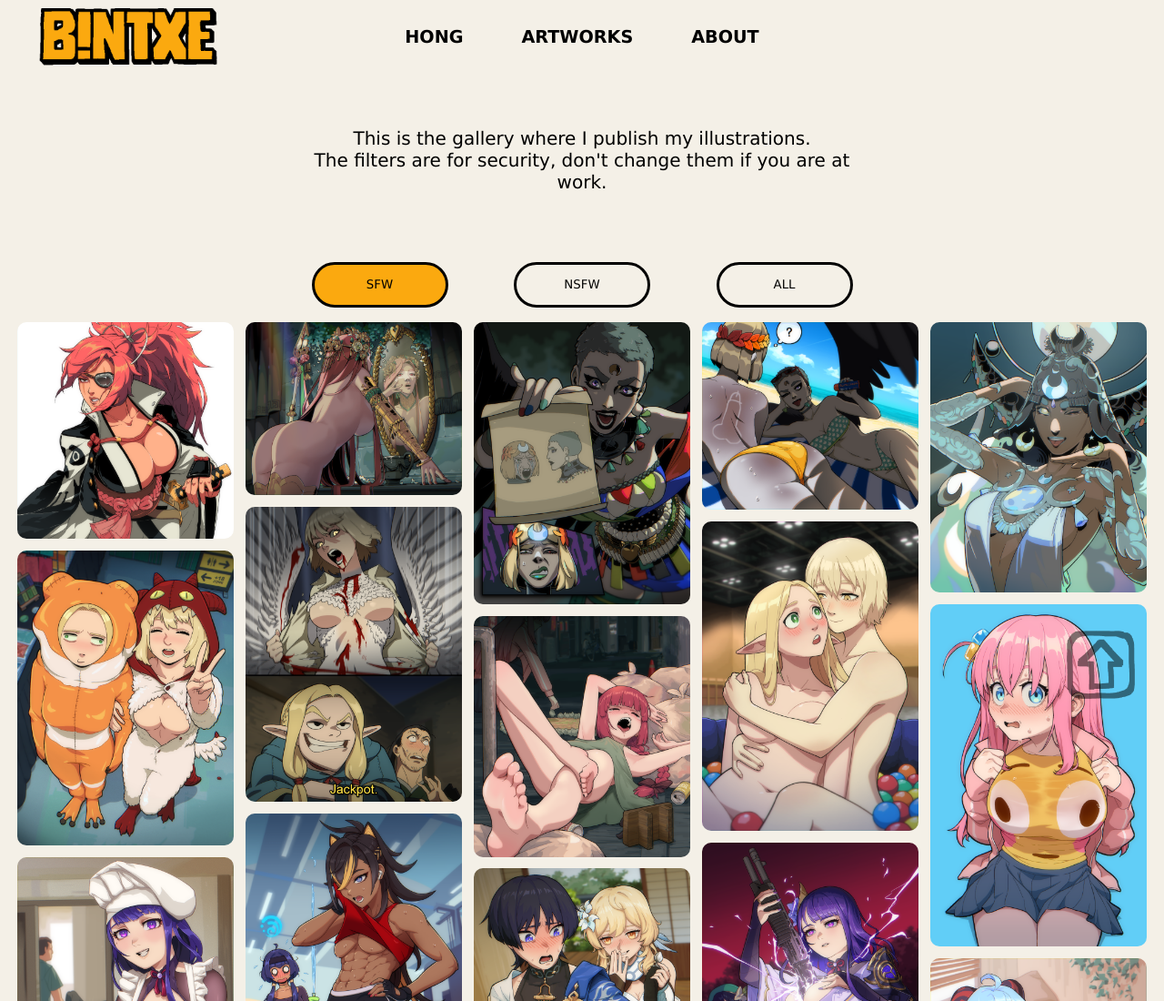
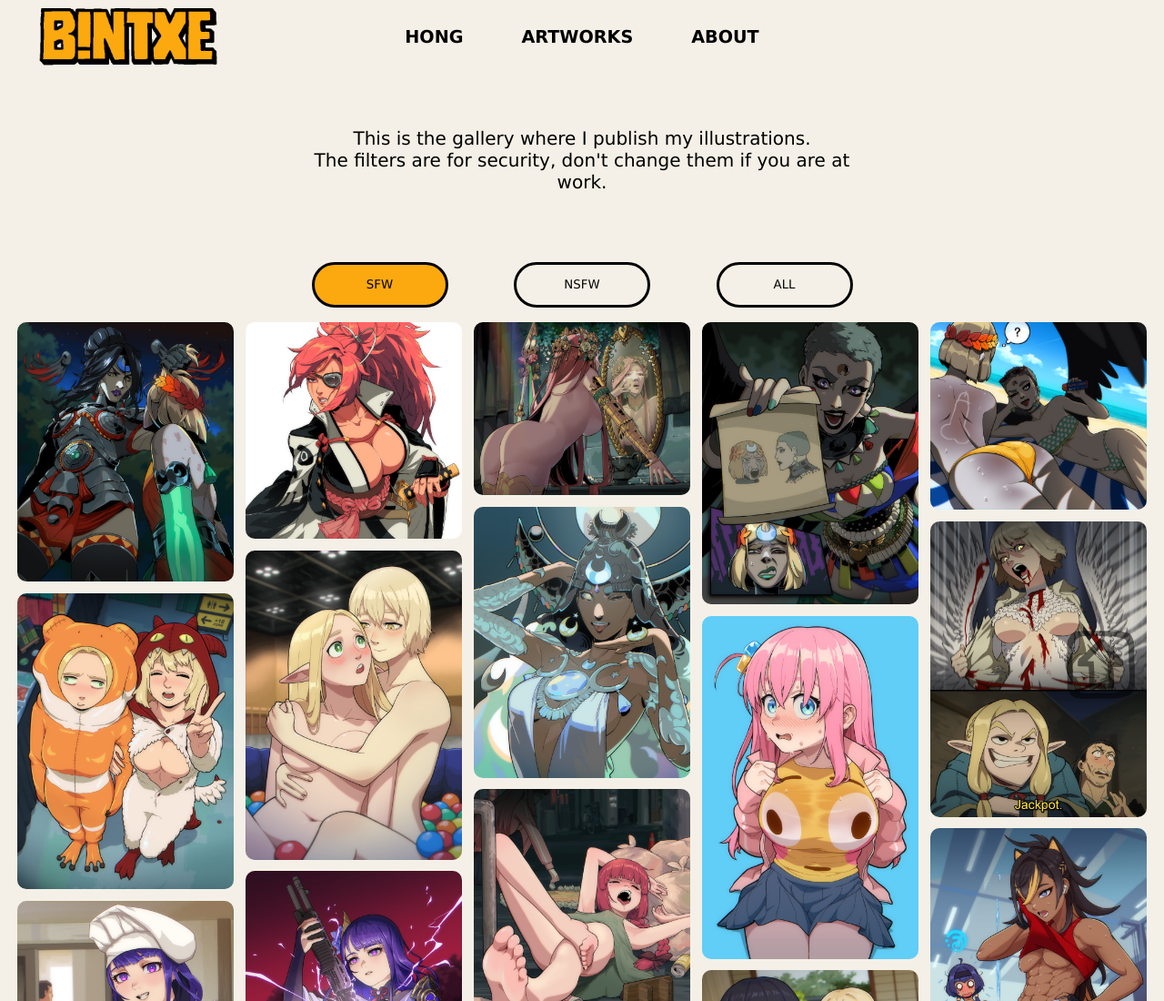
Before and after one commit to Bintxe/Bintxe.github.io, a plain HTML site: page gallery.html in a window 1280 px wide. Shown: the top 1100 px of the page at 91% size. Drawn offline with Linux system fonts and the light colour scheme; a web font is replaced by a local one.

Commit message:
Added artwork to gallery

```diff
--- a/gallery.html
+++ b/gallery.html
@@ -144,6 +144,7 @@
             </div>
 
             <div id="gallery">
+                <img data-year="2025" alt="Nemesis and Melinoe" class="sfw hidden" src="./img/Artworks/SFW/Thumbnails/Nemesis.png" />
                 <img data-year="2025" alt="Baiken" class="sfw hidden" src="./img/Artworks/SFW/Thumbnails/Baiken_2.png" />
                 <img data-year="2025" alt="Bridget pie" class="nsfw hidden" src="./img/Artworks/NSFW/Thumbnails/Bridget_xes.png" />
                 <img data-year="2024" alt="Aphrodite is ready for battle" class="sfw hidden" src="./img/Artworks/SFW/Thumbnails/Aphrodite_2.png" />
```
Also changed, not shown: img/Artworks/SFW/Thumbnails/Nemesis.png (added), 1 other file.
